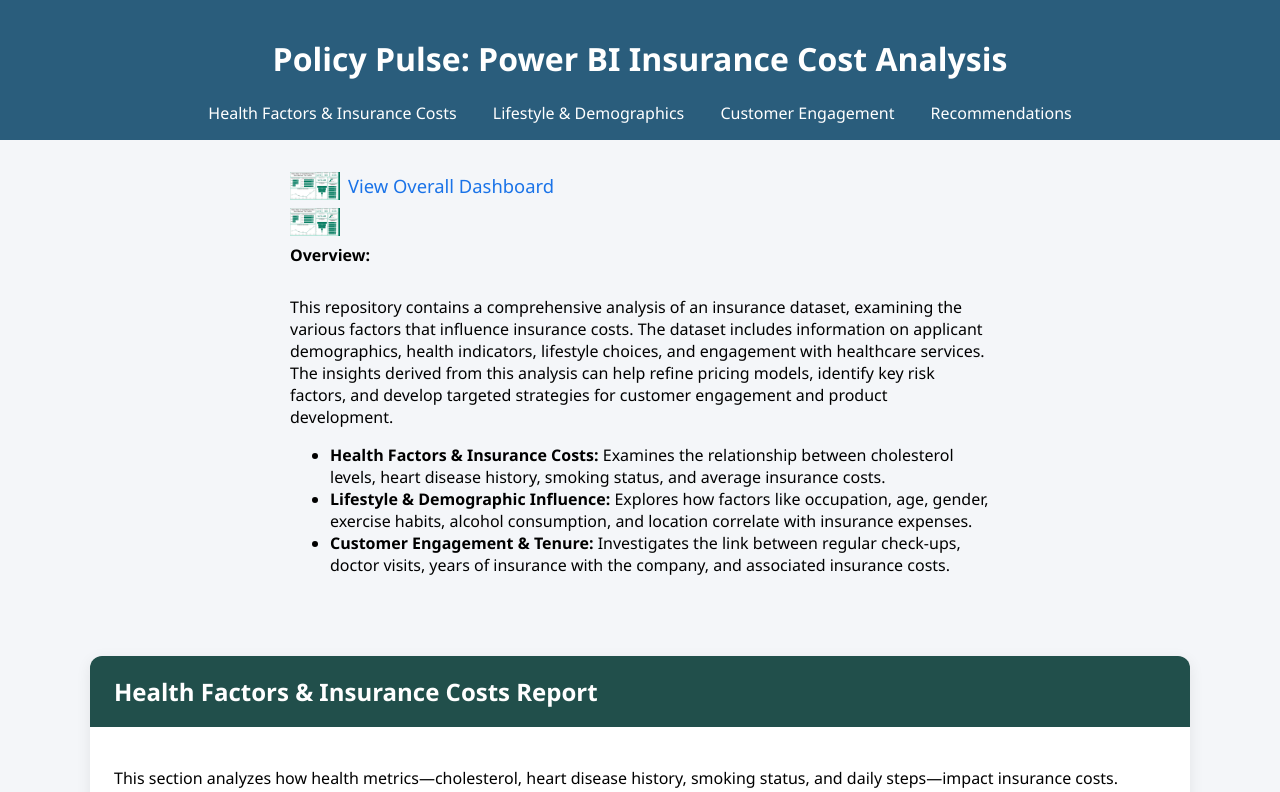
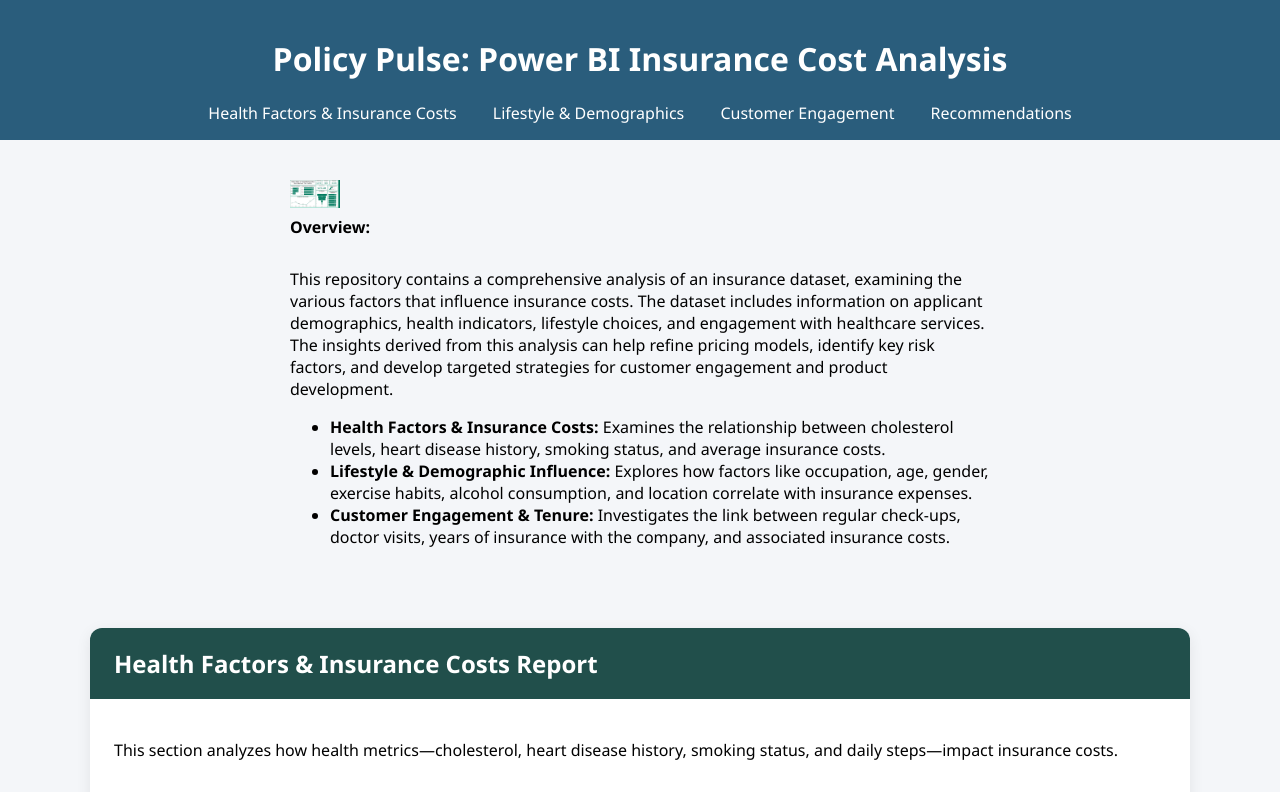
Before and after one commit to Eric-Inkoom-Ayitey/Insurance-Project, a plain HTML site: page index.html in a window 1280 px wide. Shown: the top 792 px of the page. Drawn offline with Linux system fonts and the light colour scheme.

Commit message:
Update index.html

```diff
--- a/index.html
+++ b/index.html
@@ -127,8 +127,6 @@
 
   <div class="vercel-link" style="flex-direction: column; align-items: flex-start; max-width: 700px; margin: 2rem auto;">
   <a href="https://github.com/Eric-Inkoom-Ayitey/Insurance-Project" target="_blank" rel="noopener noreferrer" style="display: flex; align-items: center; text-decoration: none;">
-    <img src="image/Dashboard.png" alt="Vercel Logo" />
-    <span style="font-size:1.15rem;font-weight:500; color: #1a73e8;">View Overall Dashboard</span>
   </a>
   <img src="image/Dashboard.png" alt="Overall Insurance Dashboard Visual">
     <strong>Overview:</strong> <br>
```
